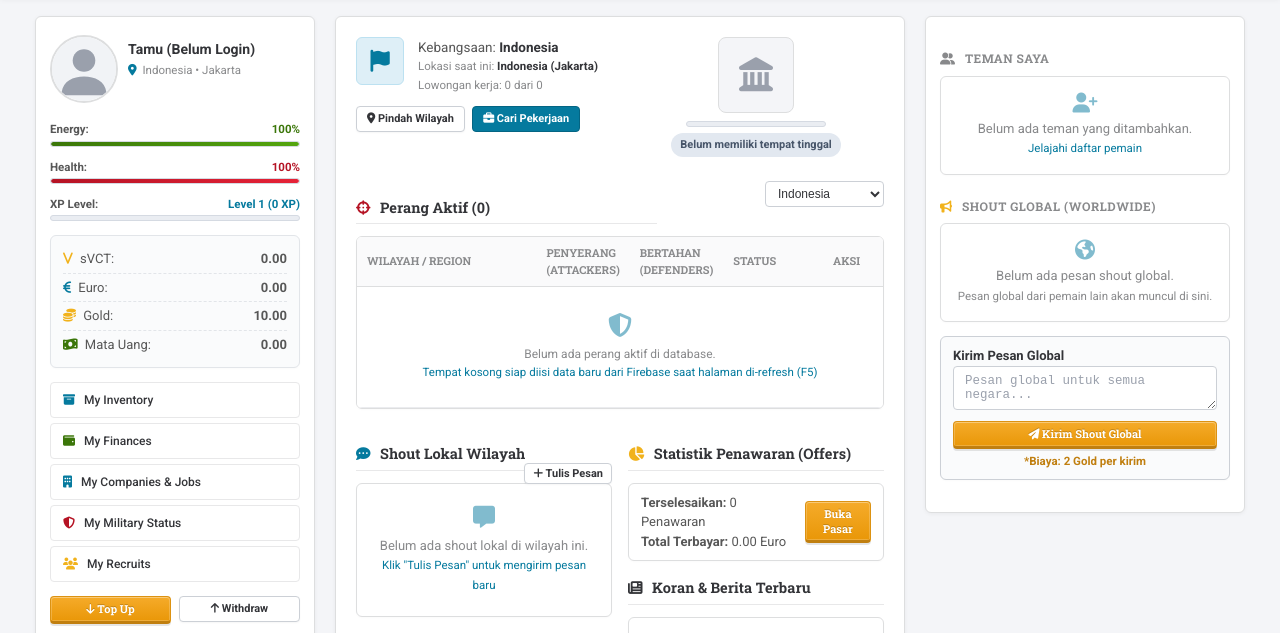
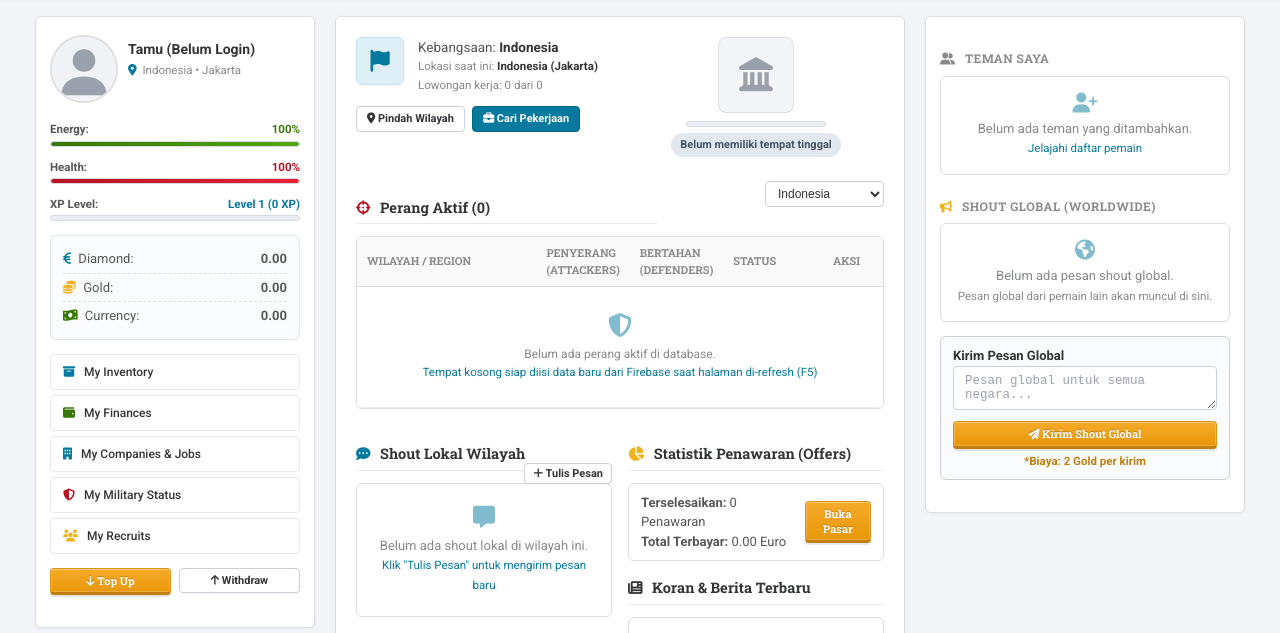
Before and after one commit to meta-verse09/gloryverse, a plain HTML site: page dashboard.html in a window 1280 px wide. Shown: the part 164-797 px from the top of the page. Drawn offline with nearby package versions, Linux system fonts and the light colour scheme; no server answers.

Commit message:
Update currency labels in dashboard.html

```diff
--- a/dashboard.html
+++ b/dashboard.html
@@ -226,19 +226,15 @@
 				<!-- Currency Balances (Ready for Firebase) -->
 				<div class="well well-sm" style="margin: 14px 0; background: #fafbfc; border-color: #e2e5e9;">
 					<div style="display: flex; justify-content: space-between; padding: 4px 0; border-bottom: 1px dashed #e2e5e9;">
-						<span><i class="fa-solid fa-v yellow" style="margin-right: 4px;"></i> sVCT:</span>
-						<b><span id="stat-svct">0.00</span></b>
-					</div>
-					<div style="display: flex; justify-content: space-between; padding: 4px 0; border-bottom: 1px dashed #e2e5e9;">
-						<span><i class="fa-solid fa-euro-sign" style="color: var(--accent); margin-right: 4px;"></i> Euro:</span>
+						<span><i class="fa-solid fa-euro-sign" style="color: var(--accent); margin-right: 4px;"></i> Diamond:</span>
 						<b><span id="stat-euro">0.00</span></b>
 					</div>
 					<div style="display: flex; justify-content: space-between; padding: 4px 0; border-bottom: 1px dashed #e2e5e9;">
 						<span><i class="fa-solid fa-coins yellow" style="margin-right: 4px;"></i> Gold:</span>
-						<b><span id="stat-gold">10.00</span></b>
+						<b><span id="stat-gold">0.00</span></b>
 					</div>
 					<div style="display: flex; justify-content: space-between; padding: 4px 0;">
-						<span><i class="fa-solid fa-money-bill-wave green" style="margin-right: 4px;"></i> Mata Uang:</span>
+						<span><i class="fa-solid fa-money-bill-wave green" style="margin-right: 4px;"></i> Currency:</span>
 						<b><span id="stat-currency">0.00</span></b>
 					</div>
 				</div>
```
